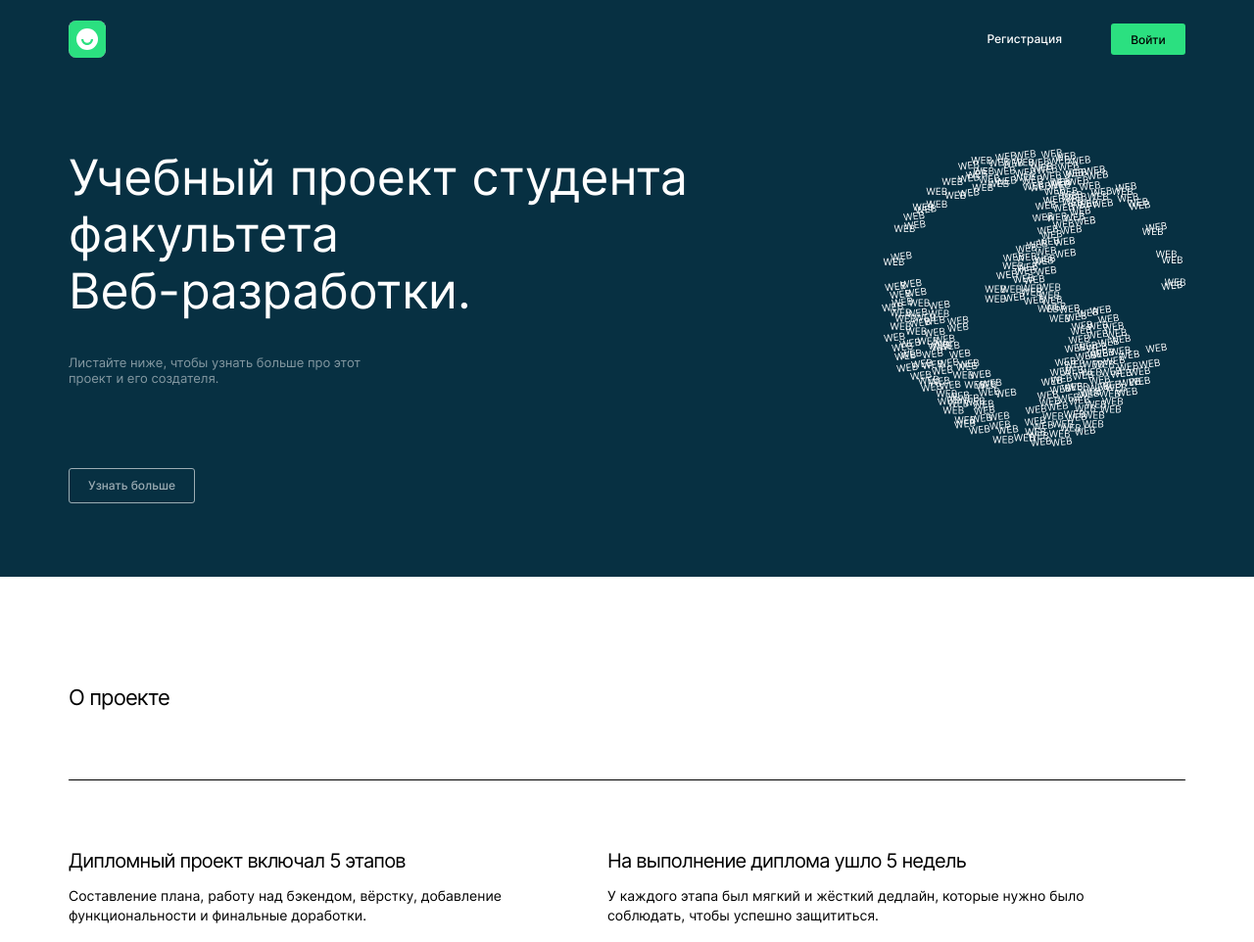
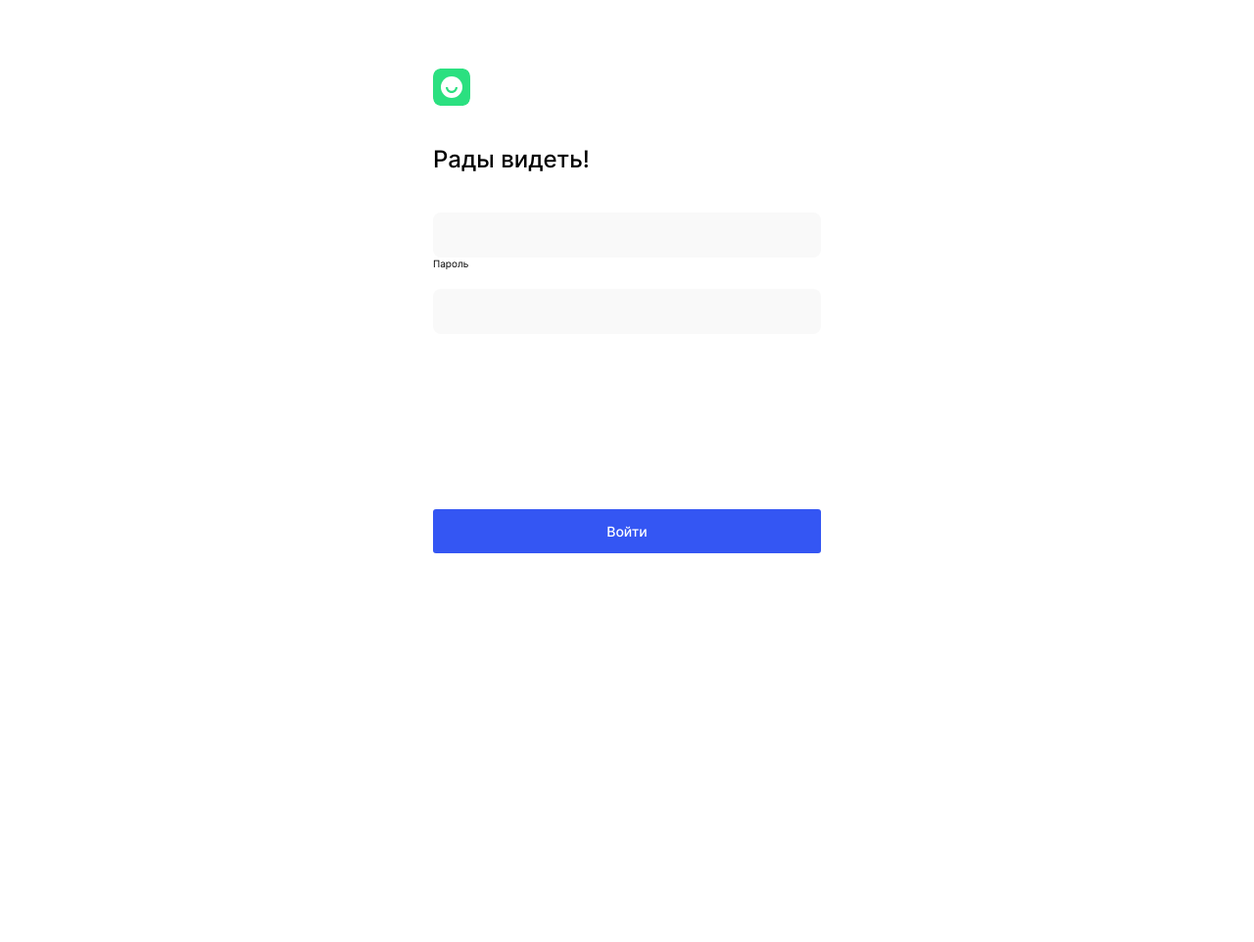
Before and after one commit to Ilya-Bikmetov/movies-explorer-frontend, a React app: page /sign-in in a window 1280 px wide. Shown: the top 962 px of the page at 98% size. After the commit the page ends 800 px from the top, so only its background shows below. Built offline with nearby package versions, Linux system fonts and the light colour scheme.

Commit message:
fix/main_page

```diff
--- a/src/components/App/App.js
+++ b/src/components/App/App.js
@@ -1,14 +1,23 @@
+import { Route, Switch } from 'react-router-dom';
 import './App.css';
 import Header from '../Header/Header.js';
 import Main from '../Main/Main.js';
-import Footer from '../Footer/Footer';
+import Footer from '../Footer/Footer.js';
+import Login from '../Login/Login.js'
 
 function App() {
   return (
     <div className="page">
-      <Header />
-      <Main />
-      <Footer />
+      <Switch>
+        <Route exact path="/">
+          <Header />
+          <Main />
+          <Footer />
+        </Route>
+        <Route path="/sign-in">
+        <Login />
+        </Route>
+      </Switch>
     </div>
   );
 }
--- a/src/components/Footer/Footer.css
+++ b/src/components/Footer/Footer.css
@@ -42,4 +42,12 @@
   font-size: 13px;
   line-height: 16px;
   margin: 0;
+  text-decoration: none;
+  color: black;
+  transition: opacity .5s ease-in-out;
 }
+
+.footer__link:hover {
+  opacity: 0.5;
+  cursor: pointer;
+}
--- a/src/components/Footer/Footer.js
+++ b/src/components/Footer/Footer.js
@@ -3,10 +3,10 @@ function Footer() {
     <div className="footer">
       <p className="footer__sign">Учебный проект Яндекс.Практикум х BeatFilm.</p>
       <div className="footer__container">
-        <p className="footer__copyright">© 2020</p>
+        <p className="footer__copyright">© 2022</p>
         <div className="footer__links">
-          <p className="footer__link">Яндекс.Практикум</p>
-          <p className="footer__link">Github</p>
+          <a href="https://practicum.yandex.ru" className="footer__link">Яндекс.Практикум</a>
+          <a href="https://github.com" className="footer__link">Github</a>
         </div>
       </div>
     </div>
--- a/src/components/Header/Header.css
+++ b/src/components/Header/Header.css
@@ -6,7 +6,7 @@
   background-color: #073042;
 }
 
-.header__logo {
+.logo {
   display: block;
   width: 38px;
   height: 38px;
@@ -18,7 +18,7 @@
   transition: opacity .5s ease-in-out;
 }
 
-.header__logo:hover {
+.logo:hover {
   opacity: .7;
   cursor: pointer;
 }
--- a/src/components/Header/Header.js
+++ b/src/components/Header/Header.js
@@ -4,7 +4,7 @@ function Header() {
   return (
     <header className="header">
       <button
-        className="header__logo"
+        className="logo"
         type="button"
         aria-label="Открыть меню"
       />
--- /dev/null
+++ b/src/components/Login/Login.css
@@ -0,0 +1,66 @@
+.profile-form {
+  max-width: 396px;
+  margin: 70px auto 0;
+  display: flex;
+  flex-direction: column;
+  align-items: center;
+}
+
+.logo_login {
+  align-self: flex-start;
+}
+
+.profile-form__title {
+  margin: 40px 0 20px;
+  font-family: 'Inter';
+  font-style: normal;
+  font-weight: 500;
+  font-size: 24px;
+  line-height: 29px;
+  align-self: flex-start;
+}
+
+.profile-form__input {
+  width: 100%;
+  color: #A0A0A0;
+  min-height: 46px;
+  padding: 0;
+  background: #F9F9F9;
+  border-radius: 8px;
+  border: none;
+  margin-top: 20px;
+}
+
+.profile-form__btn {
+  width: 100%;
+  min-height: 45px;
+  max-width: 396px;
+  margin-top: 179px;
+  padding: 0;
+  font-family: 'Inter';
+  font-style: normal;
+  font-weight: 500;
+  font-size: 14px;
+  line-height: 17px;
+  text-align: center;
+  cursor: pointer;
+  transition: opacity .5s ease-in-out;
+  border: none;
+  border-radius: 3px;
+  background: #3456F3;
+  color: #FFFFFF;
+}
+
+.profile-form__btn:hover {
+  opacity: 0.6;
+}
+
+.profile-form__input-title {
+  font-family: 'Inter';
+  font-style: normal;
+  font-weight: 400;
+  font-size: 10px;
+  line-height: 12px;
+  margin: 0;
+  align-self: flex-start;
+}
--- /dev/null
+++ b/src/components/Login/Login.js
@@ -0,0 +1,26 @@
+function Login() {
+  return (
+    <>
+      <form className="profile-form">
+        <div className="logo logo_login" />
+        <h1 className="profile-form__title">Рады видеть!</h1>
+        <input
+          className="profile-form__input"
+          name="email"
+          type="email"
+          required
+        />
+        <p className="profile-form__input-title">Пароль</p>
+        <input
+          className="profile-form__input"
+          name="password"
+          type="password"
+          required
+        />
+        <button className="profile-form__btn" type="submit" aria-label="Войти">Войти</button>
+      </form>
+    </>
+  );
+}
+
+export default Login;
--- a/src/components/Main/AboutMe/AboutMe.css
+++ b/src/components/Main/AboutMe/AboutMe.css
@@ -41,8 +41,15 @@
   font-size: 14px;
   line-height: 17px;
   margin: 99px 0 0 0;
+  text-decoration: none;
+  color: black;
+  transition: opacity .5s ease-in-out;
 }
 
+.about-me__hub:hover {
+  opacity: 0.5;
+  cursor: pointer;
+}
 
 .about-me__photo {
   background: url(../../../images/bikmetov.JPG);
--- a/src/components/Main/AboutMe/AboutMe.js
+++ b/src/components/Main/AboutMe/AboutMe.js
@@ -8,7 +8,7 @@ function AboutMe() {
           <p className="about-me__job">Фронтенд-разработчик, 31 год</p>
           <p className="about-me__text">Я  живу в Новосибирске, закончил факультет ИВТ СибГУТИ. Я люблю слушать музыку, а ещё увлекаюсь футболом. Недавно начал кодить. С 2013 года работал в IT сфере.
             После того, как прошёл курс по веб-разработке в 2022, нахожусь в поиске постоянной работы.</p>
-          <p className="about-me__hub">Github</p>
+          <a href="https://github.com/Ilya-Bikmetov" className="about-me__hub">Github</a>
         </div>
         <div className="about-me__photo"></div>
       </div>
--- a/src/components/Main/AboutProject/AboutProject.css
+++ b/src/components/Main/AboutProject/AboutProject.css
@@ -17,7 +17,9 @@
 
 .about-project__subtitles {
   display: flex;
+  justify-content: center;
   margin-top: 70px;
+  gap: 40px;
   margin-bottom: 110px;
 }
 
@@ -44,6 +46,7 @@
 
 .about-project__scale {
   display: flex;
+  justify-content: center;
   align-content: center;
 }
 
--- a/src/components/Main/AboutProject/AboutProject.js
+++ b/src/components/Main/AboutProject/AboutProject.js
@@ -1,7 +1,7 @@
 function AboutProject() {
   return (
     <div className="about-project">
-      <h3 className="section-title">О проекте</h3>
+      <h3 id="about-title" className="section-title">О проекте</h3>
       <div className="about-project__subtitles">
         <div>
           <p className="about-project__subtitle">Дипломный проект включал 5 этапов</p>
--- a/src/components/Main/Promo/Promo.css
+++ b/src/components/Main/Promo/Promo.css
@@ -47,6 +47,9 @@
 }
 
 .promo__btn {
+  display: flex;
+  justify-content: center;
+  align-items: center;
   width: 100%;
   max-width: 129px;
   min-height: 36px;
@@ -64,6 +67,7 @@
   margin-bottom: 75px;
   padding: 0;
   transition: opacity .5s ease-in-out;
+  text-decoration: none;
 }
 
 .promo__btn:hover {
--- a/src/components/Main/Promo/Promo.js
+++ b/src/components/Main/Promo/Promo.js
@@ -4,11 +4,10 @@ function Promo() {
       <div className="promo__titles">
         <h1 className="promo__title">Учебный проект студента факультета<br />Веб-разработки.</h1>
         <p className="promo__subtitle">Листайте ниже, чтобы узнать больше про этот проект и его создателя.</p>
-      <button
+        <a
+          href="#about-title"
           className='promo__btn'
-      type="button"
-      aria-label="Узнать больше"
-      >Узнать больше</button>
+        >Узнать больше</a>
       </div>
       <div className='promo__logo' />
     </div>
--- a/src/index.css
+++ b/src/index.css
@@ -8,3 +8,4 @@
 @import url(./components/Main/AboutMe/AboutMe.css);
 @import url(./components/Main/Portfolio/Portfolio.css);
 @import url(./components/Footer/Footer.css);
+@import url(./components/Login/Login.css);
```
Lines whose indentation alone changed are shown as unchanged.
